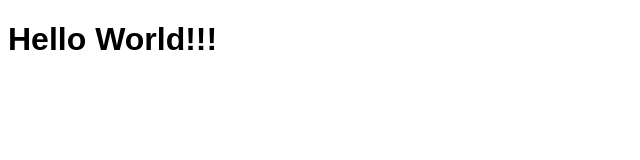
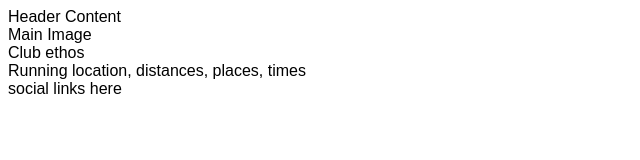
Before and after one commit to NickW3005/Love-Running, a plain HTML site: page index.html in a window 1280 px wide. Shown: the whole page, without its empty margins (0-640 px from the left). Drawn offline with Linux system fonts and the light colour scheme.

Commit message:
added placeholder text for different elements

```diff
--- a/index.html
+++ b/index.html
@@ -11,7 +11,19 @@
     <title>Love Running</title>
 </head>
 <body>
-    <h1>Hello World!!!</h1>
+    <header>Header Content</header>
+    <section>
+        Main Image
+    </section>
+    <section>
+        Club ethos
+    </section>
+    <section>
+        Running location, distances, places, times
+    </section>
+    <footer>
+        social links here
+    </footer>
 
 </body>
 </html>
```
